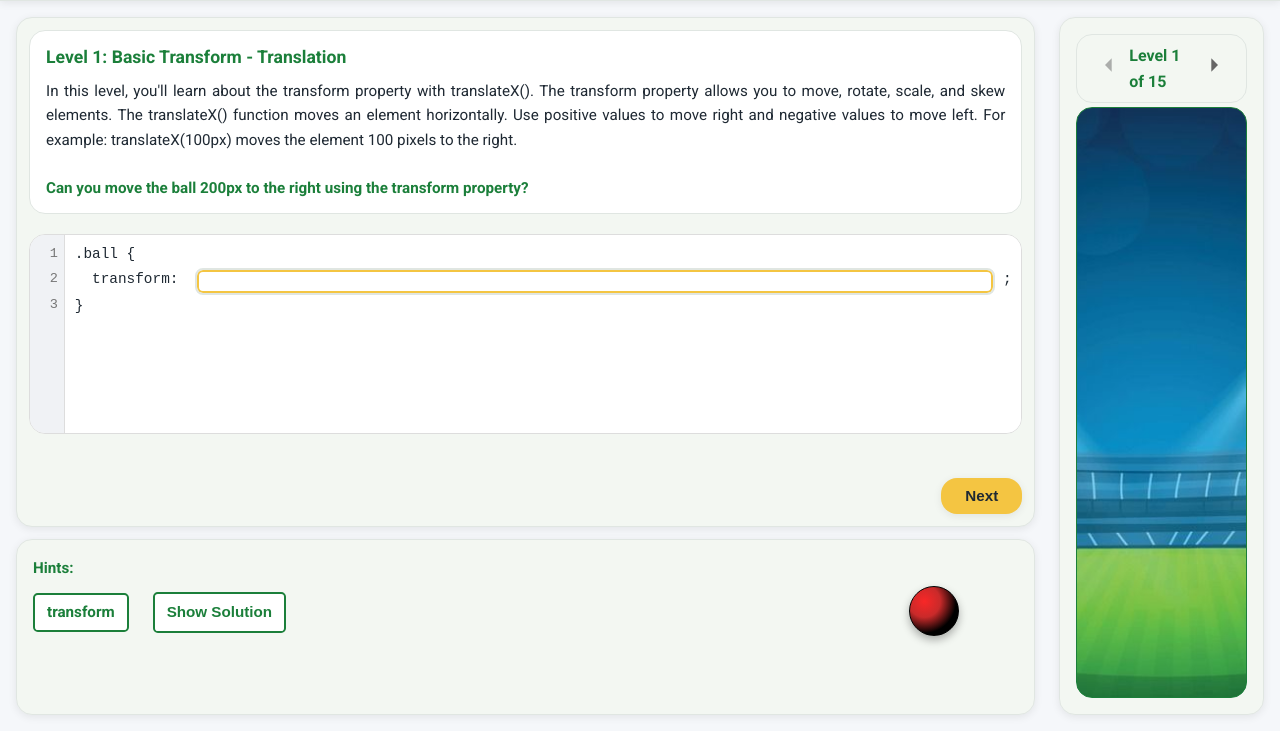
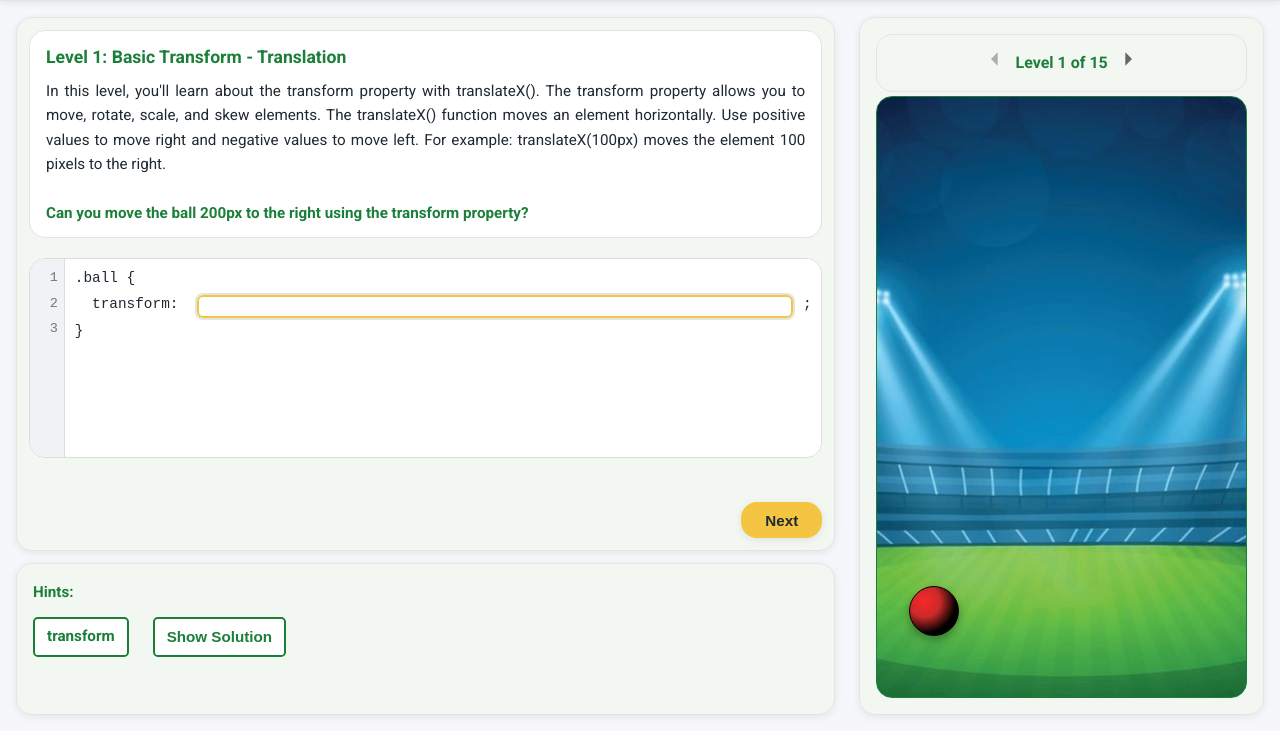
Before and after one commit to Shoaib232002/Animation-Arcade, a website with bundled scripts: page game.html in a window 1280 px wide. Shown: the part 69-800 px from the top of the page. Built offline with nearby package versions, Linux system fonts and the light colour scheme.

Commit message:
style: fixed sizing/responsiveness

```diff
--- a/css/components/code-editor.css
+++ b/css/components/code-editor.css
@@ -45,7 +45,7 @@
   resize: vertical;
   outline: none;
   transition: all var(--transition);
-  min-width: 800px;
+  min-width: 600px;
 }
 
 .blank-input:focus {
```
